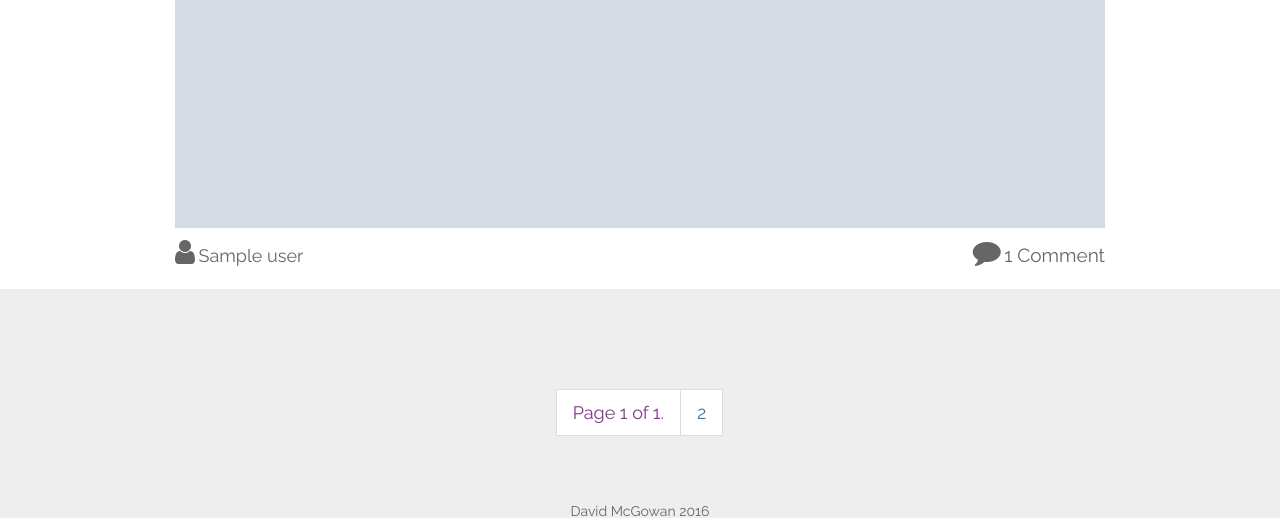
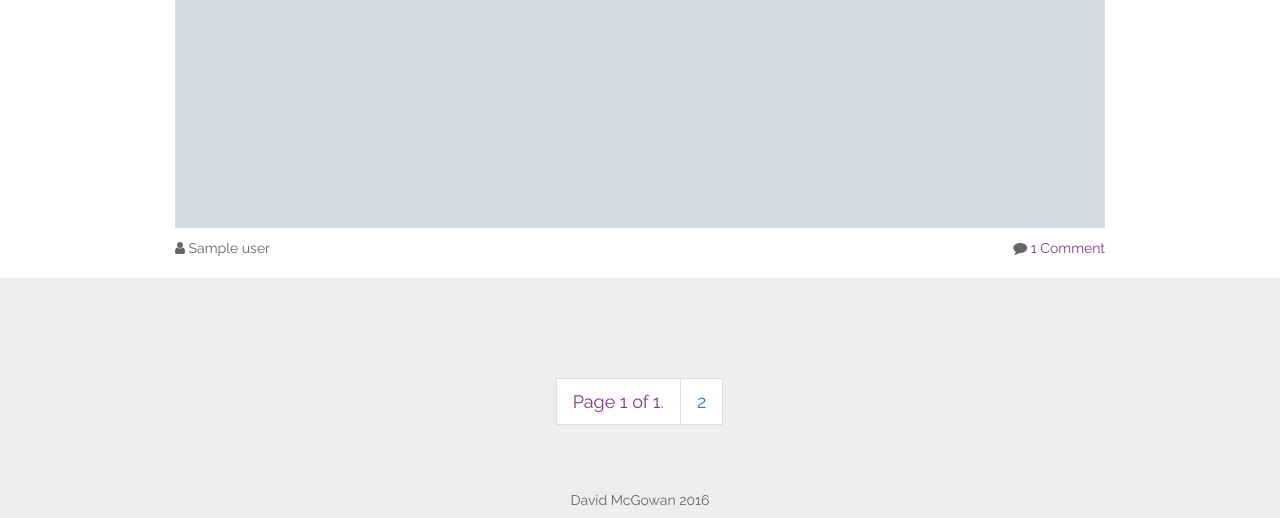
Before and after one commit to davidmcg1985/photozero-digitalocean, a Django app: template timeline/templates/photo_list.html in a window 1280 px wide. Shown: the part 914-1432 px from the top of the page. Run offline with Django 3.2, Linux system fonts and the light colour scheme; the template is opened without the code that fills it: most values are stand-ins (such as "Sample title", 1, 10 or a date in 2020); grey boxes marked "Sample" are stand-in pictures; parts of the project's set-up code (start-up, migrations or seed data) failed here and were passed over; some libraries are stand-ins or nearby versions.

Commit message:
minor change to photo_detail.html

```diff
--- a/timeline/static/css/style.css
+++ b/timeline/static/css/style.css
@@ -325,8 +325,6 @@ a:focus {
 }*/
 
 .comment-link {
-    font-size: 19px;
-    color: #666;
 }
 
 @media only screen and (min-width: 768px) {
--- a/timeline/templates/photo_detail.html
+++ b/timeline/templates/photo_detail.html
@@ -47,7 +47,7 @@
 
 	    <div class="row">
 	    	<div class="col-xs-6 col-sm-6 text-left">
-	    		<i class="fa fa-user fa-2x"></i> <span class="image-author">{{ instance.user }}</span><br/>
+	    		<i class="fa fa-user"></i> {{ instance.user }}<br/>
           		On {{ instance.timestamp }}
         	</div>
 
--- a/timeline/templates/photo_list.html
+++ b/timeline/templates/photo_list.html
@@ -64,10 +64,10 @@
 
       <div class="row"><!-- row starts -->
         <div class="col-xs-6 col-sm-6 text-left">
-          <i class="fa fa-user fa-2x"></i> <span class="image-author">{{ obj.user }}</span>
+          <i class="fa fa-user"></i> {{ obj.user }}
         </div>
         <div class="col-xs-6 col-sm-6 text-right">
-          <i class="fa fa-comment fa-2x"></i>
+          <i class="fa fa-comment"></i>
           <a href="{{ obj.get_absolute_url }}" class="comment-link">
             {% if obj.comments.count == 0 %}
             No Comments
```
